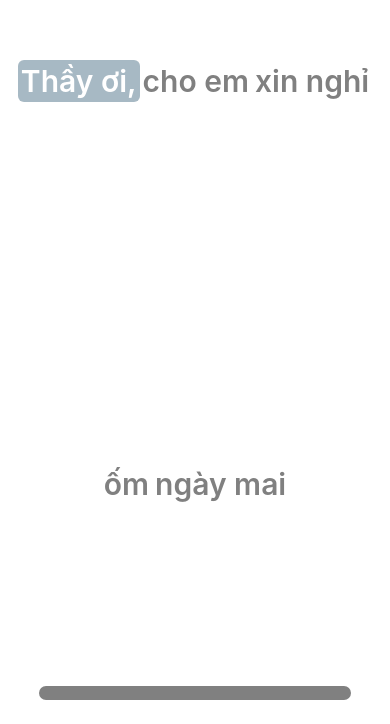
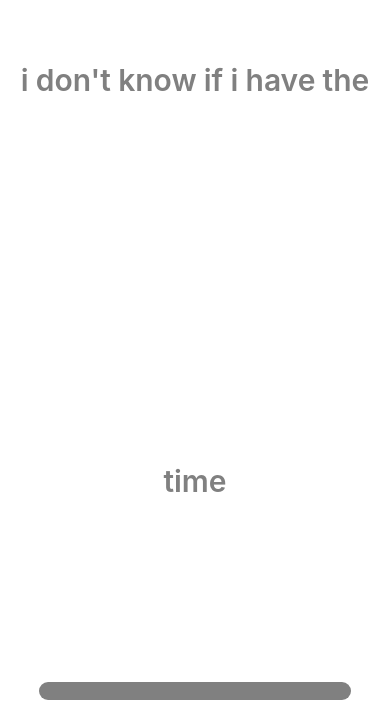
Before and after one commit to leecuong666/unknown-app, a React Native app: screen / in a window 390 px wide. Shown: the part 120-844 px from the top of the page. Built offline with nearby package versions, Linux system fonts and the light colour scheme.

Commit message:
track by azure data time

```diff
--- a/src/components/Progessbar.tsx
+++ b/src/components/Progessbar.tsx
@@ -7,10 +7,12 @@ import Animated, {
   withTiming,
 } from 'react-native-reanimated';
 import {Gesture, GestureDetector} from 'react-native-gesture-handler';
+import {fixedNum} from '../util/num';
 
 interface Props {
   val: number;
   maxVal?: number;
+  decimalCount?: number;
   onChange: (val: number) => void;
 }
 
@@ -18,7 +20,7 @@ function clamp(val: number, min: number, max: number) {
   return Math.min(Math.max(val, min), max);
 }
 
-const Progessbar = ({val, maxVal = 1, onChange}: Props) => {
+const Progessbar = ({val, decimalCount = 1, maxVal = 1, onChange}: Props) => {
   const w = useSharedValue(val);
   const scale = useSharedValue(1);
   const [isDrag, setIsDrag] = useState(false);
@@ -27,14 +29,14 @@ const Progessbar = ({val, maxVal = 1, onChange}: Props) => {
   useEffect(() => {
     if (!isDrag) {
       w.value = withTiming(val * (containerW / maxVal), {
-        duration: 200,
+        duration: 250,
         easing: Easing.linear,
       });
     }
   }, [val]);
 
   const handleProgess = (currProg: number) => {
-    const curr = (currProg / containerW) * maxVal;
+    const curr = fixedNum((currProg / containerW) * maxVal, decimalCount);
 
     onChange(curr);
   };
@@ -95,7 +97,7 @@ export default Progessbar;
 const styles = StyleSheet.create({
   container: {
     width: '80%',
-    height: 14,
+    height: 18,
     backgroundColor: 'gray',
     borderRadius: 999,
     alignItems: 'flex-start',
--- a/src/data/voice-detect.json
+++ b/src/data/voice-detect.json
@@ -14,29 +14,44 @@
       "Display": "I don't know if I have the time.",
       "Words": [
         {
-          "Word": "Thầy ơi,",
+          "Word": "i",
           "Offset": 2700000,
           "Duration": 400000
         },
         {
-          "Word": "cho em",
+          "Word": "don't",
+          "Offset": 3500000,
+          "Duration": 2800000
+        },
+        {
+          "Word": "know",
+          "Offset": 6300000,
+          "Duration": 2400000
+        },
+        {
+          "Word": "if",
+          "Offset": 8700000,
+          "Duration": 2400000
+        },
+        {
+          "Word": "i",
+          "Offset": 11100000,
+          "Duration": 400000
+        },
+        {
+          "Word": "have",
           "Offset": 11500000,
           "Duration": 3600000
         },
         {
-          "Word": "xin nghỉ",
+          "Word": "the",
           "Offset": 15100000,
           "Duration": 2000000
         },
         {
-          "Word": "ốm",
-          "Offset": 15100000,
-          "Duration": 2000000
-        },
-        {
-          "Word": "ngày mai",
-          "Offset": 15100000,
-          "Duration": 2000000
+          "Word": "time",
+          "Offset": 17100000,
+          "Duration": 5200000
         }
       ]
     }
--- a/src/screens/home/TextHighlight.tsx
+++ b/src/screens/home/TextHighlight.tsx
@@ -1,29 +1,30 @@
-import {StyleSheet, Text, View} from 'react-native';
-import React, {useEffect} from 'react';
-import {Word} from '../../types/voiceText';
+import {StyleSheet} from 'react-native';
+import React from 'react';
 import Animated, {
   interpolateColor,
   useAnimatedStyle,
+  useDerivedValue,
   useSharedValue,
   withTiming,
 } from 'react-native-reanimated';
 
-interface Props extends Word {
+interface Props {
+  word?: string;
   isHL?: boolean;
 }
 
-const TextHighlight = ({Word, Offset, Duration, isHL = false}: Props) => {
-  const highlight = useSharedValue(isHL ? 0 : 1);
+const TextHighlight = ({word, isHL = false}: Props) => {
+  const highlight = useSharedValue(isHL ? 1 : 0);
 
-  useEffect(() => {
-    highlight.value = withTiming(isHL ? 0 : 1, {duration: 500});
+  useDerivedValue(() => {
+    highlight.value = withTiming(isHL ? 1 : 0, {duration: 250});
   }, [isHL]);
 
   const bgStyle = useAnimatedStyle(() => {
     return {
       backgroundColor: interpolateColor(
         highlight.value,
-        [0, 1],
+        [1, 0],
         ['#1a496560', 'transparent'],
       ),
     };
@@ -31,14 +32,14 @@ const TextHighlight = ({Word, Offset, Duration, isHL = false}: Props) => {
 
   const textStyle = useAnimatedStyle(() => {
     return {
-      color: interpolateColor(highlight.value, [0, 1], ['white', 'gray']),
+      color: interpolateColor(highlight.value, [1, 0], ['white', 'gray']),
     };
   });
 
   return (
     <Animated.View style={[styles.container, bgStyle]}>
       <Animated.Text style={[styles.wordStyle, textStyle]}>
-        {Word}
+        {word}
       </Animated.Text>
     </Animated.View>
   );
@@ -49,7 +50,7 @@ export default TextHighlight;
 const styles = StyleSheet.create({
   container: {
     borderRadius: 6,
-    padding: 3,
+    padding: 3.6,
   },
 
   wordStyle: {
--- a/src/screens/home/TextList.tsx
+++ b/src/screens/home/TextList.tsx
@@ -1,8 +1,8 @@
-import React from 'react';
-import {NBest} from '../../types/voiceText';
-import {FlashList} from '@shopify/flash-list';
+import React, {useCallback} from 'react';
+import {NBest, Word} from '../../types/voiceText';
 import TextHighlight from './TextHighlight';
 import {FlatList, StyleSheet} from 'react-native';
+import {tickToNanoS, Time, timeConvert} from '../../util/datetime';
 
 interface Props {
   data: NBest;
@@ -10,12 +10,25 @@ interface Props {
 }
 
 const TextList = ({data, currTime}: Props) => {
+  const renderItem = useCallback(
+    ({item}: {item: Word}) => {
+      const {Word, Offset, Duration} = item;
+
+      const newOffset = timeConvert(tickToNanoS(Offset), Time.nanoSecond);
+      const newDuration = timeConvert(tickToNanoS(Duration), Time.nanoSecond);
+
+      const isHighlight =
+        currTime >= newOffset && currTime <= newOffset + newDuration;
+
+      return <TextHighlight word={Word} isHL={isHighlight} />;
+    },
+    [currTime],
+  );
+
   return (
     <FlatList
       data={data.Words}
-      renderItem={({item, index}) => (
-        <TextHighlight {...item} isHL={currTime === index} />
-      )}
+      renderItem={renderItem}
       horizontal
       scrollEnabled={false}
       extraData={currTime}
--- a/src/screens/home/index.tsx
+++ b/src/screens/home/index.tsx
@@ -1,29 +1,30 @@
-/* eslint-disable prettier/prettier */
 import {SafeAreaView, StyleSheet, View} from 'react-native';
 import React, {useState} from 'react';
 import Progessbar from '../../components/Progessbar';
 import TextList from './TextList';
 import voiceData from '../../data/voice-detect.json';
+import {tickToNanoS, Time, timeConvert} from '../../util/datetime';
+
+const maxS = timeConvert(tickToNanoS(voiceData.Duration), Time.nanoSecond);
 
 const Home = () => {
   const [currProg, setCurrProg] = useState(0);
 
   const handleValChange = (val: number) => {
-    console.log(val);
-
     setCurrProg(val);
   };
 
   return (
     <SafeAreaView style={styles.container}>
       <View style={styles.textListContainer}>
-        <TextList data={voiceData.NBest[0]} currTime={Math.floor(currProg)} />
+        <TextList data={voiceData.NBest[0]} currTime={currProg} />
       </View>
 
       <View style={styles.pgContainer}>
         <Progessbar
           val={currProg}
-          maxVal={voiceData.NBest[0].Words.length - 1}
+          decimalCount={2}
+          maxVal={maxS}
           onChange={handleValChange}
         />
       </View>
--- /dev/null
+++ b/src/util/datetime.ts
@@ -0,0 +1,13 @@
+import {fixedNum} from './num';
+
+export enum Time {
+  nanoSecond = 1000000000,
+}
+
+export const tickToNanoS = (time: number) => {
+  return time * 100;
+};
+
+export const timeConvert = (time: number, type: Time) => {
+  return fixedNum(time / type);
+};
--- /dev/null
+++ b/src/util/num.ts
@@ -0,0 +1,3 @@
+export const fixedNum = (num: number, fix: number = 2) => {
+  return Number(num.toFixed(fix));
+};
```
Also changed, not shown: 1 other file (tests, documents, lock files or other folders).
